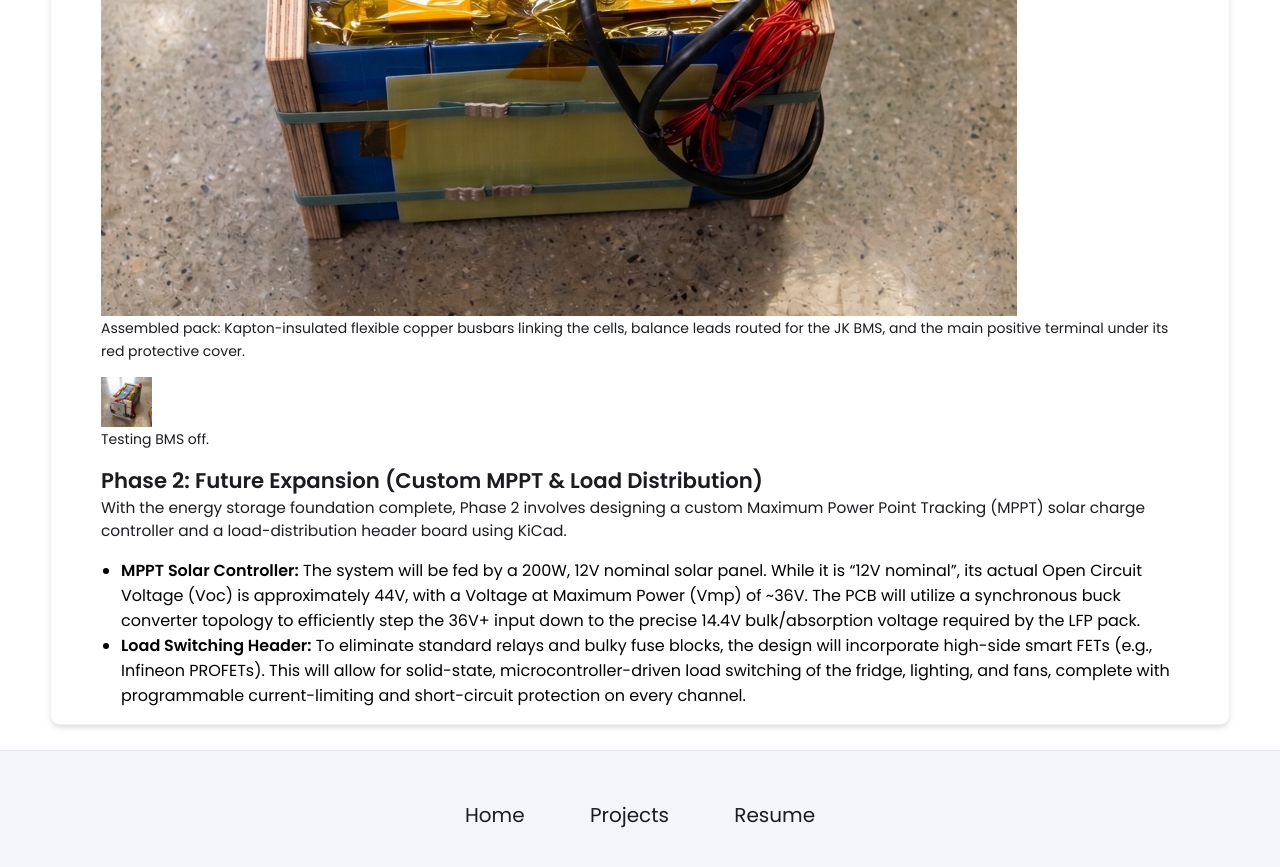
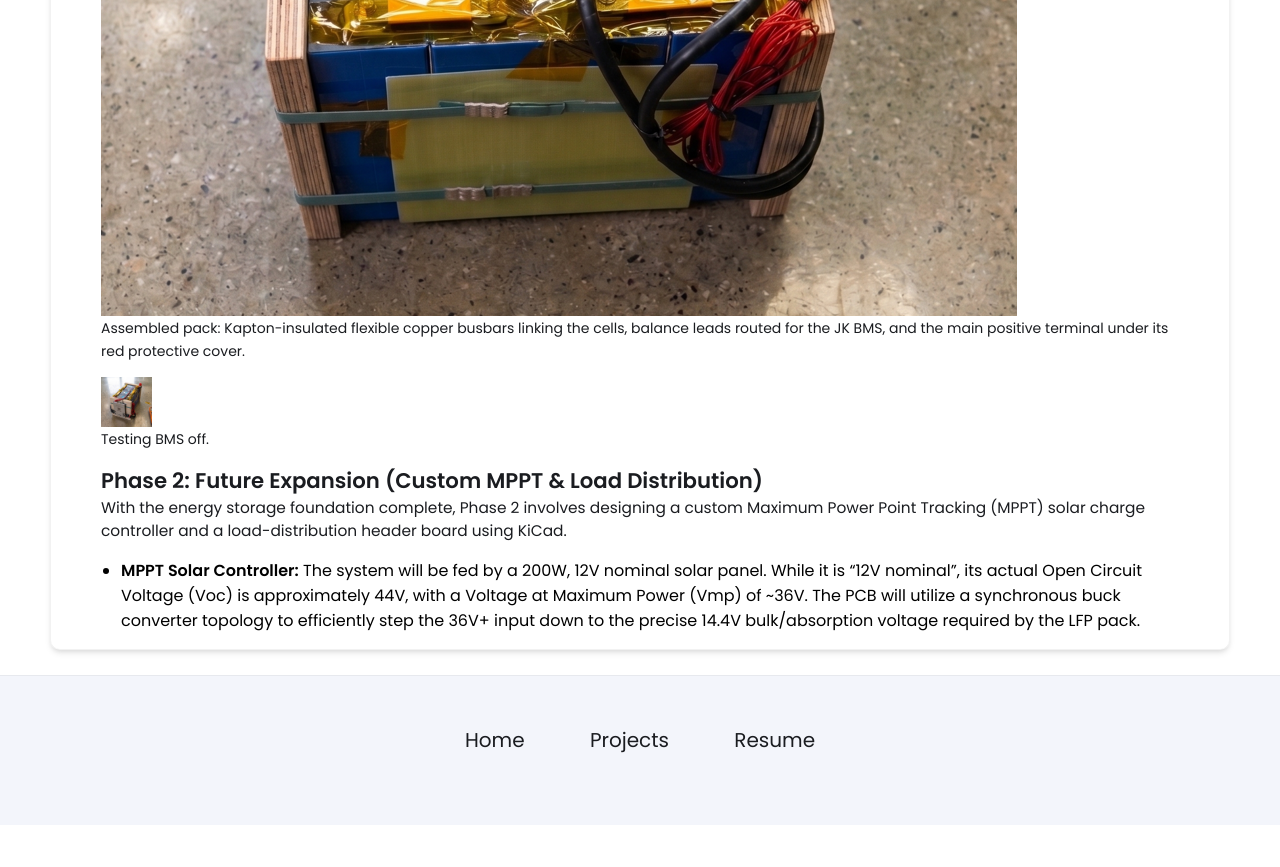
Before and after one commit to OliCar-del/OliCar-del.github.io, a Jekyll site: the page built from _projects/07_batt/index.md, in a window 1280 px wide and 900 px high, scrolled down 3060 px. Shown: the top 867 px of the window. Built offline with Jekyll 4.4.1, drawn with Linux system fonts in a browser that asks for light colours; after the commit the page ends 3885 px from its top, so only the background shows below that.

Commit message:
removed erroneous

```diff
--- a/_projects/07_batt/index.md
+++ b/_projects/07_batt/index.md
@@ -59,7 +59,7 @@ Over 4kWh of stored energy behind very low internal resistance drove several non
 With the energy storage foundation complete, Phase 2 involves designing a custom Maximum Power Point Tracking (MPPT) solar charge controller and a load-distribution header board using KiCad.
 
 * **MPPT Solar Controller:** The system will be fed by a 200W, 12V nominal solar panel. While it is "12V nominal", its actual Open Circuit Voltage (Voc) is approximately 44V, with a Voltage at Maximum Power (Vmp) of ~36V. The PCB will utilize a synchronous buck converter topology to efficiently step the 36V+ input down to the precise 14.4V bulk/absorption voltage required by the LFP pack.
-* **Load Switching Header:** To eliminate standard relays and bulky fuse blocks, the design will incorporate high-side smart FETs (e.g., Infineon PROFETs). This will allow for solid-state, microcontroller-driven load switching of the fridge, lighting, and fans, complete with programmable current-limiting and short-circuit protection on every channel.
+
 
 <!-- TODO image pending — uncomment when the MPPT concept schematic is exported:
 {% include image-gallery.html images="mppt_schematic_draft.png" height="600" %}
```
